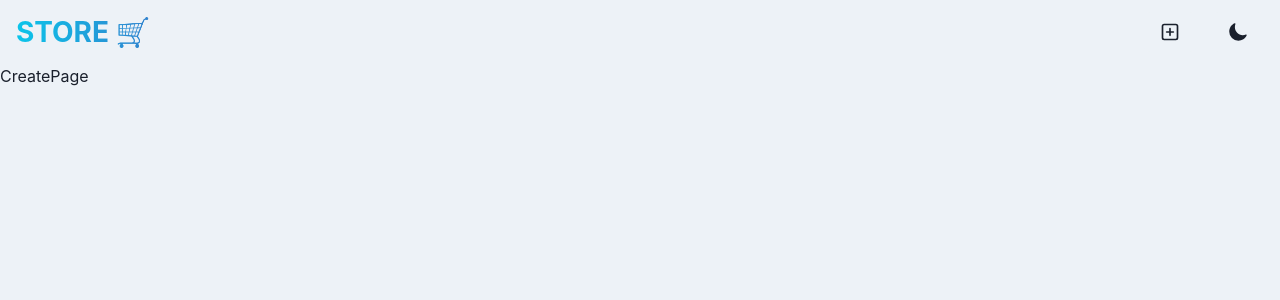
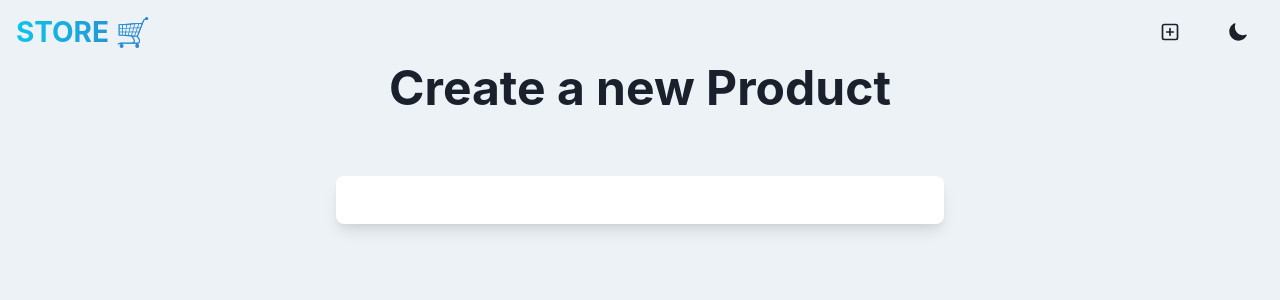
Before and after one commit to ianjure/MERN-basic-app, a React (Vite) app in the folder frontend/: page /create in a window 1280 px wide. Shown: the top 300 px of the page. Built offline with nearby package versions, Linux system fonts and the light colour scheme.

Commit message:
initial create page design

```diff
--- a/frontend/src/components/Navbar.jsx
+++ b/frontend/src/components/Navbar.jsx
@@ -1,4 +1,4 @@
-import { Container, Flex, HStack, Button, Text, useColorMode } from '@chakra-ui/react';
+import { Container, Flex, Text, HStack, Button, useColorMode } from '@chakra-ui/react';
 import { Link } from 'react-router-dom';
 
 import { PlusSquareIcon } from '@chakra-ui/icons';
@@ -6,7 +6,7 @@ import { IoMoon } from 'react-icons/io5';
 import { LuSun } from 'react-icons/lu';
 
 const Navbar = () => {
-    const { colorMode, toggleColorMode } = useColorMode();
+    const { colorMode, toggleColorMode } = useColorMode(); // for toggling between light and dark mode
 
     return (
         <Container maxW={"100vw"} px={4}>
--- a/frontend/src/pages/CreatePage.jsx
+++ b/frontend/src/pages/CreatePage.jsx
@@ -1,7 +1,32 @@
+import { Container, VStack, Heading, Box, useColorModeValue } from "@chakra-ui/react";
+import { useState } from "react";
+
 const CreatePage = () => {
-  return (
-    <div>CreatePage</div>
-  )
+    const [newProduct, setNewProduct] = useState({ // newProduct is an object with three properties: name, price, and image
+        name: "",
+        price: "",
+        image: ""
+    });
+
+    return (
+        <Container maxW={"container.sm"}>
+            <VStack
+                spacing={8}
+                >
+                <Heading as={"h1"} size={"2xl"} textAlign={"center"} mb={8}>
+                    Create a new Product
+                </Heading>
+                <Box
+                    w={"full"}
+                    bg={useColorModeValue("white", "gray.800")}
+                    p={6}
+                    rounded={"lg"}
+                    shadow={"lg"}
+                >
+                </Box>
+            </VStack>
+        </Container>
+    )
 };
 
 export default CreatePage;
--- a/frontend/src/pages/HomePage.jsx
+++ b/frontend/src/pages/HomePage.jsx
@@ -1,7 +1,7 @@
 const HomePage = () => {
-  return (
-    <div>HomePage</div>
-  )
+    return (
+        <div>HomePage</div>
+    )
 };
 
 export default HomePage;
```
